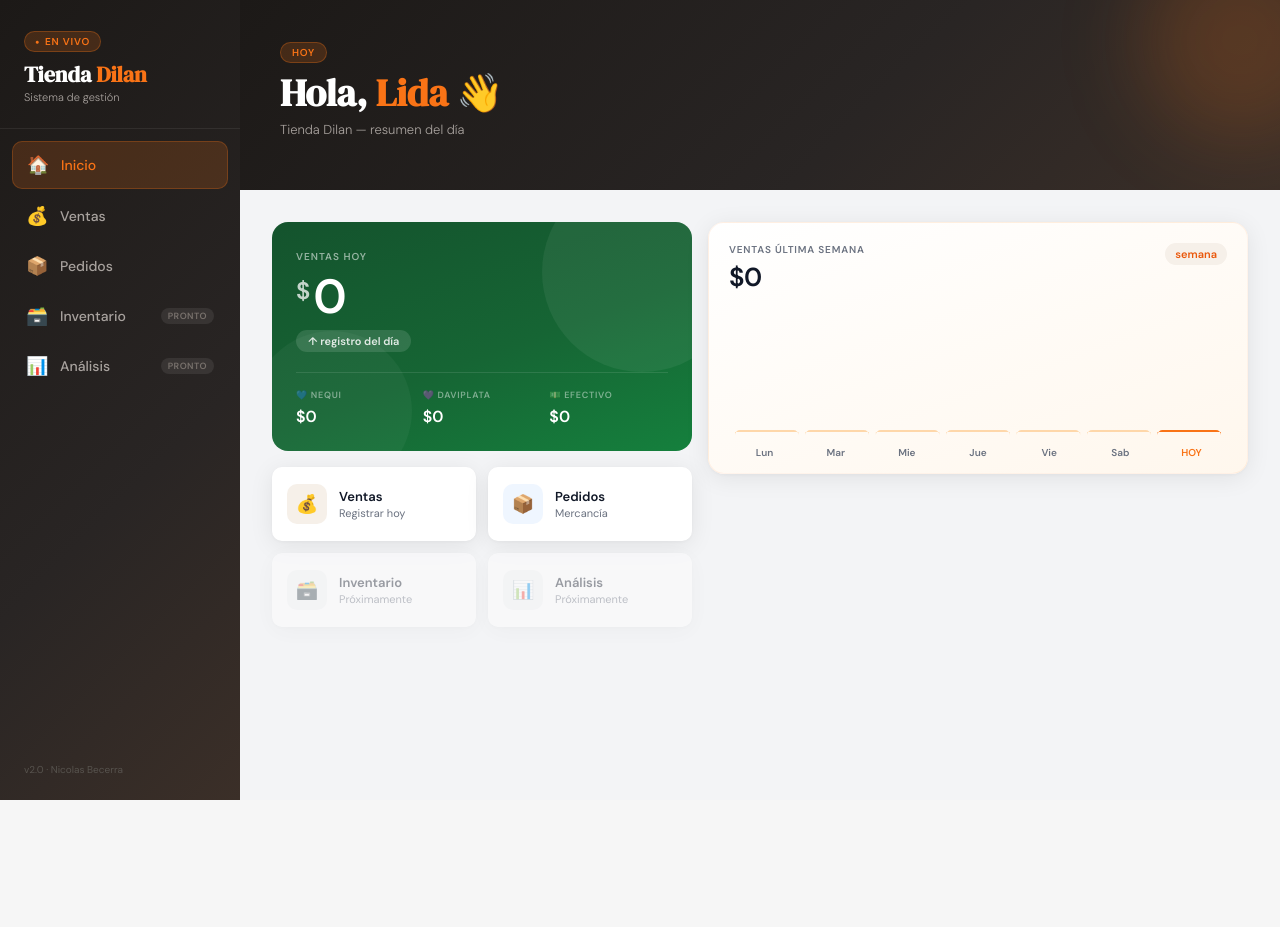
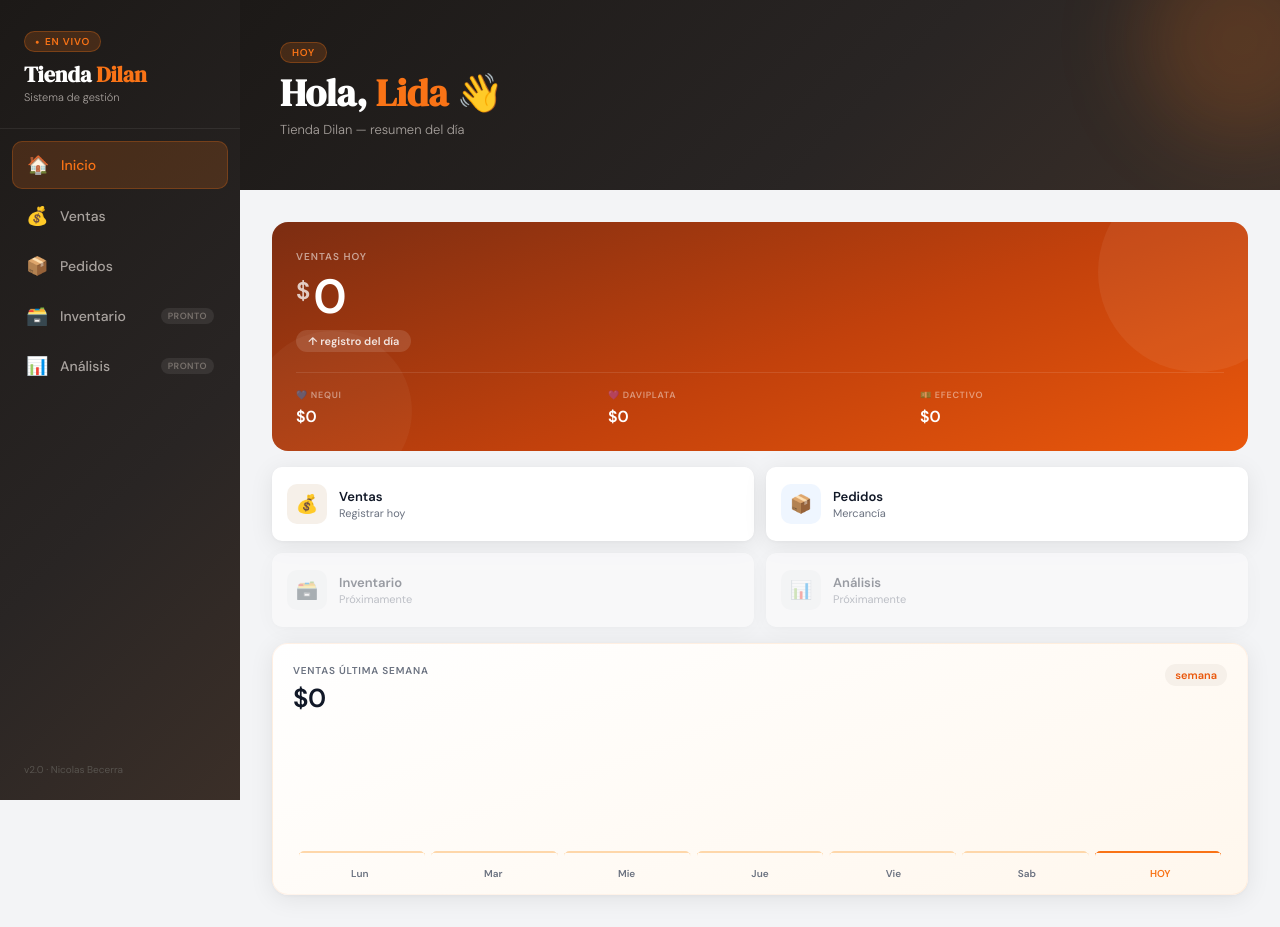
Before and after one commit to nicobcra/Formulario_CierredeCaja_Py, a Flask app: page / in a window 1280 px wide. Before the commit the page ends 800 px from the top, so only its background shows below. Run offline with Flask 3, Linux system fonts and the light colour scheme; data that the repository does not hold is empty.

Commit message:
V.1.4 Nuevo Diseño y Graficas Home

```diff
--- a/templates/inicio.html
+++ b/templates/inicio.html
@@ -4,10 +4,10 @@
 <style>
   /* Estilos especificos del dashboard de inicio */
 
-  /* Layout de dos columnas en desktop */
+  /* Layout de una sola columna */
   .dashboard-grid {
     display: grid;
-    grid-template-columns: 1fr 1fr;
+    grid-template-columns: 1fr;
     gap: 16px;
     align-items: start;
   }
@@ -15,9 +15,9 @@
   .dashboard-col-left  { display: flex; flex-direction: column; gap: 16px; }
   .dashboard-col-right { display: flex; flex-direction: column; gap: 16px; }
 
-  /* Card principal hero estilo imagen de referencia */
+  /* Card principal hero — ahora en tonos naranja */
   .hero-card {
-    background: linear-gradient(160deg, #14532D 0%, #166534 55%, #15803D 100%);
+    background: linear-gradient(160deg, #7C2D12 0%, #C2410C 55%, #EA580C 100%);
     border-radius: var(--radius);
     padding: 28px 24px 24px;
     position: relative;
@@ -204,7 +204,7 @@
     height: 130px;
   }
 
-  /* Canvas ocupatodo el contenedor */
+  /* Canvas ocupa_todo el contenedor */
   .chart-wrap canvas {
     position: absolute;
     top: 0; left: 0;
@@ -282,16 +282,10 @@
 
   .quick-card.disabled { opacity: 0.4; pointer-events: none; }
 
-  /* Responsive movil: una sola columna */
+  /* Responsive movil */
   @media (max-width: 768px) {
-    .page-body      { padding: 12px; }
-    .dashboard-grid { grid-template-columns: 1fr; }
+    .page-body { padding: 12px; }
     .breakdown-value { font-size: 13px; }
-  }
-
-  /* Desktop: limitar ancho del hero en pantallas grandes */
-  @media (min-width: 1200px) {
-    .dashboard-grid { grid-template-columns: 420px 1fr; }
   }
 </style>
 {% endblock %}
@@ -378,7 +372,7 @@
 
     </div>
 
-    <!-- Columna derecha: grafica semanal -->
+    <!-- Grafica semanal — ahora debajo en columna unica -->
     <div class="dashboard-col-right">
       <div class="chart-card">
         <div class="chart-header">
@@ -416,18 +410,16 @@
 {% block scripts %}
 <script>
   // Datos de la semana desde Flask
-  const dataSemana  = {{ datos.semana | tojson }};
-  const totalHoy    = {{ datos.total_hoy }};
-  const nequiHoy    = {{ datos.nequi_hoy }};
+  const dataSemana   = {{ datos.semana | tojson }};
+  const totalHoy     = {{ datos.total_hoy }};
+  const nequiHoy     = {{ datos.nequi_hoy }};
   const daviplataHoy = {{ datos.daviplata_hoy }};
   const efectivoHoy  = {{ datos.efectivo_hoy }};
 
-  // Formatea numero a pesos colombianos
   function fmt(n) {
     return "$" + Number(n).toLocaleString("es-CO");
   }
 
-  // Restaura el hero con los datos de hoy
   function restaurarHoy() {
     document.getElementById("hero-num").textContent =
       Number(totalHoy).toLocaleString("es-CO");
@@ -438,7 +430,6 @@
     document.querySelector(".hero-badge").textContent   = "↑ registro del día";
   }
 
-  // Actualiza el hero con los datos del dia seleccionado en la grafica
   function actualizarHero(d) {
     document.getElementById("hero-num").textContent =
       Number(d.total).toLocaleString("es-CO");
@@ -449,7 +440,6 @@
     document.querySelector(".hero-badge").textContent   = d.total > 0 ? fmt(d.total) : "Sin venta";
   }
 
-  // Dibuja la grafica de barras con pixeles nitidos usando devicePixelRatio
   function dibujarGrafica() {
     const canvas  = document.getElementById("chart-canvas");
     const wrap    = canvas.parentElement;
@@ -459,7 +449,6 @@
     const cssW = wrap.clientWidth;
     const cssH = wrap.clientHeight;
 
-    // Ajuste de resolucion para pantallas retina - evita barras borrosas
     canvas.width  = cssW * dpr;
     canvas.height = cssH * dpr;
     canvas.style.width  = cssW + "px";
@@ -481,25 +470,22 @@
     ctx.clearRect(0, 0, W, H);
 
     const barRects = [];
-    let   barActivo = null;
 
     function dibujarBarras(idxActivo) {
       ctx.clearRect(0, 0, W, H);
       dataSemana.forEach((d, i) => {
-        const x      = padX + i * (barW + gap);
-        const ratio  = d.total / maxVal;
-        const barH   = Math.max((H - padTop - padBot) * ratio, d.total > 0 ? 6 : 2);
-        const y      = H - padBot - barH;
-        const r      = Math.min(5, barW / 2);
+        const x     = padX + i * (barW + gap);
+        const ratio = d.total / maxVal;
+        const barH  = Math.max((H - padTop - padBot) * ratio, d.total > 0 ? 6 : 2);
+        const y     = H - padBot - barH;
+        const r     = Math.min(5, barW / 2);
 
-        // Naranja fuerte para hoy, naranja palido para el resto, mas brillante si esta activo
         if (d.es_hoy) {
           ctx.fillStyle = (idxActivo === i) ? "#EA580C" : "#F97316";
         } else {
           ctx.fillStyle = (idxActivo === i) ? "#FB923C" : "#FED7AA";
         }
 
-        // Barra con esquinas redondeadas arriba
         ctx.beginPath();
         ctx.moveTo(x + r, y);
         ctx.lineTo(x + barW - r, y);
@@ -522,33 +508,26 @@
 
     dibujarBarras(null);
 
-    // Detecta la barra tocada o clickeada y actualiza hero y tooltip
     function interactuar(clientX, clientY) {
       const rect = canvas.getBoundingClientRect();
-      const mx   = (clientX - rect.left);
-      const my   = (clientY - rect.top);
+      const mx   = clientX - rect.left;
       const idx  = barRects.findIndex(b => mx >= b.x && mx <= b.x + b.w);
 
       if (idx >= 0) {
         const b = barRects[idx];
-        barActivo = idx;
         dibujarBarras(idx);
-
         tooltip.textContent = b.data.total > 0 ? fmt(b.data.total) : "Sin venta";
         tooltip.style.left  = b.cx + "px";
         tooltip.style.top   = (b.ty - 34) + "px";
         tooltip.classList.add("visible");
-
         actualizarHero(b.data);
       } else {
-        barActivo = null;
         dibujarBarras(null);
         tooltip.classList.remove("visible");
         restaurarHoy();
       }
     }
 
-    // Eventos desktop y movil
     canvas.addEventListener("click",      e => interactuar(e.clientX, e.clientY));
     canvas.addEventListener("mousemove",  e => interactuar(e.clientX, e.clientY));
     canvas.addEventListener("mouseleave", () => {
@@ -562,10 +541,7 @@
     }, { passive: false });
   }
 
-  // Redibuja al cambiar el tamanio de la ventana
   window.addEventListener("resize", dibujarGrafica);
-
-  // Inicializacion
   dibujarGrafica();
 </script>
 {% endblock %}
```
